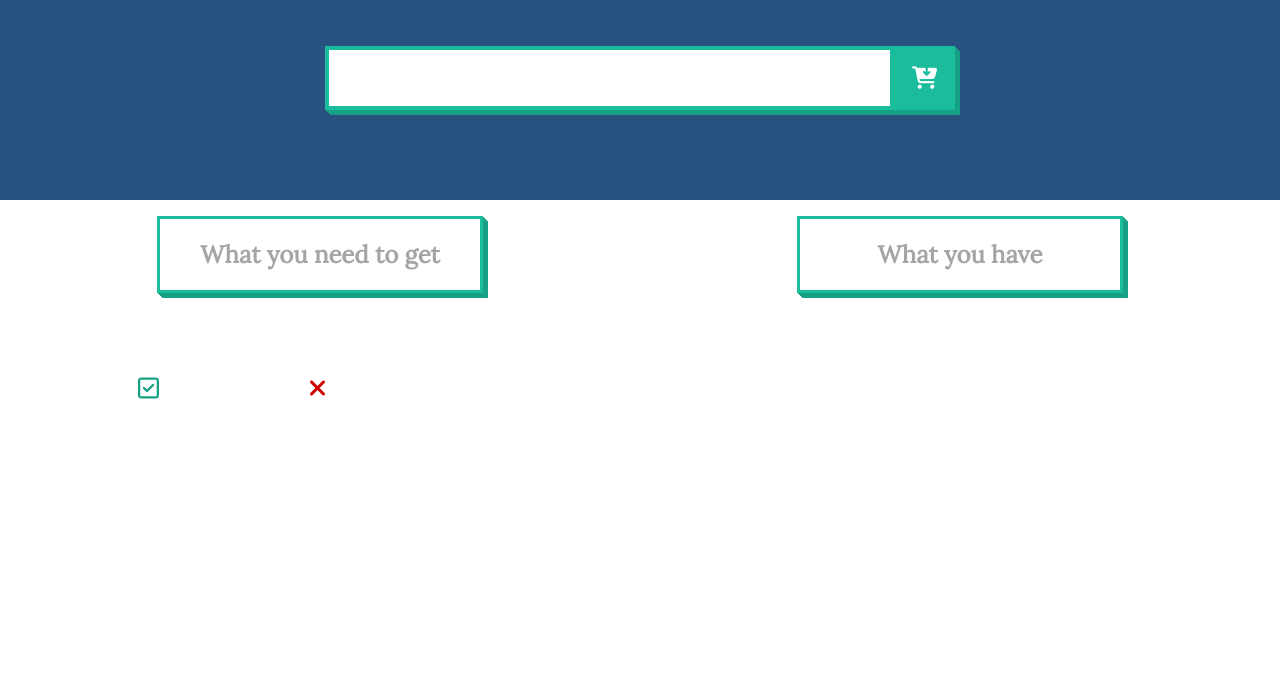
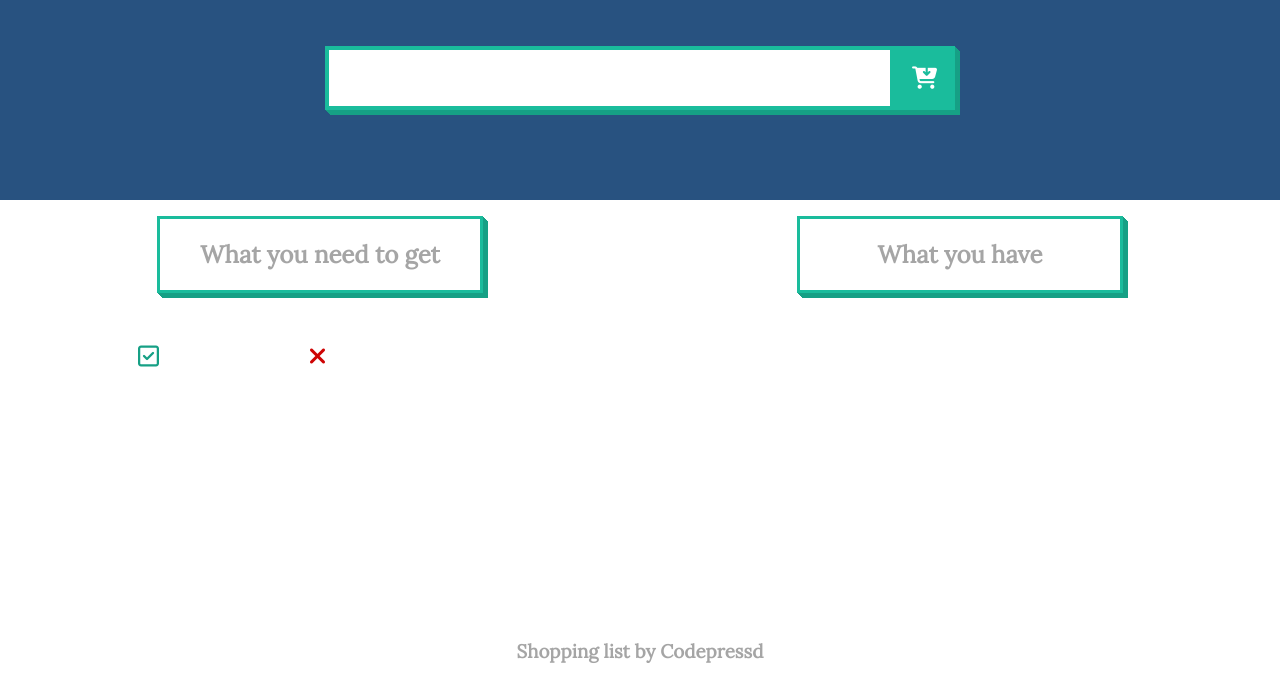
Before and after one commit to codepressd/shopping-list, a plain HTML site: page index.html in a window 1280 px wide. Both pictures are taken after a click on the button 924 px from the left and 181 px from the top of the page. Shown: the part 104-800 px from the top of the page. Drawn offline with nearby package versions, Linux system fonts and the light colour scheme.

Commit message:
Solved list wrapping issues and container height and expanding

```diff
--- a/css/style.css
+++ b/css/style.css
@@ -29,7 +29,7 @@ ul{
 
 .list-area{
 	width: 100%;
-	min-height: 8em;
+	min-height: 400px;
 
 }
 .needed-list, .purchased-list{
@@ -122,7 +122,7 @@ li>span{
 	visibility: hidden;
 }
 #item-contain{
-	padding: 2em;
+	padding: 0.7em;
 	font-size: 1.5em;
 }
 
--- a/index.html
+++ b/index.html
@@ -39,9 +39,11 @@
 		</div>
 
 	</section>
-
+	<br style="clear: both" />
 	<footer class="foot">
-
+		<div>
+		<h3>Shopping list by Codepressd</h3>
+		</div>
 	</footer>
 	<script src="https://use.fontawesome.com/837f1aaeae.js"></script>
 	<script src="https://code.jquery.com/jquery.min.js"></script>
--- a/js/app.js
+++ b/js/app.js
@@ -17,7 +17,8 @@ $(document).ready(function(){
 					'<span class="check"><i class="fa fa-check-square-o" aria-hidden="true"></i></span>'+
 					'<span class="items">'+ shopItem +'</span>'+
 					'<span class="remove"><i class="fa fa-times" aria-hidden="true"></i></span>'+
-				'</li>');
+				'</li>'+
+				'<br style="clear: both" />');
 	});
 
 	//$('#item-contain').mouseenter(function(){
@@ -35,7 +36,8 @@ $(document).ready(function(){
 					'<span class="back"><i class="fa fa-arrow-circle-o-left" aria-hidden="true"></i></span>'+
 					'<span class="items">'+ curShopItem +'</span>'+
 					'<span class="remove"><i class="fa fa-times" aria-hidden="true"></i></span>'+
-				'</li>');
+				'</li>'+
+				'<br style="clear: both" />');
 		$(this).parent().remove();
 
 	});
@@ -53,7 +55,8 @@ $(document).ready(function(){
 					'<span class="check"><i class="fa fa-check-square-o" aria-hidden="true"></i></span>'+
 					'<span class="items">'+ curShopItem +'</span>'+
 					'<span class="remove"><i class="fa fa-times" aria-hidden="true"></i></span>'+
-				'</li>');
+				'</li>'+
+				'<br style="clear: both" />');
 		$(this).parent().remove();
 
 	});
```
